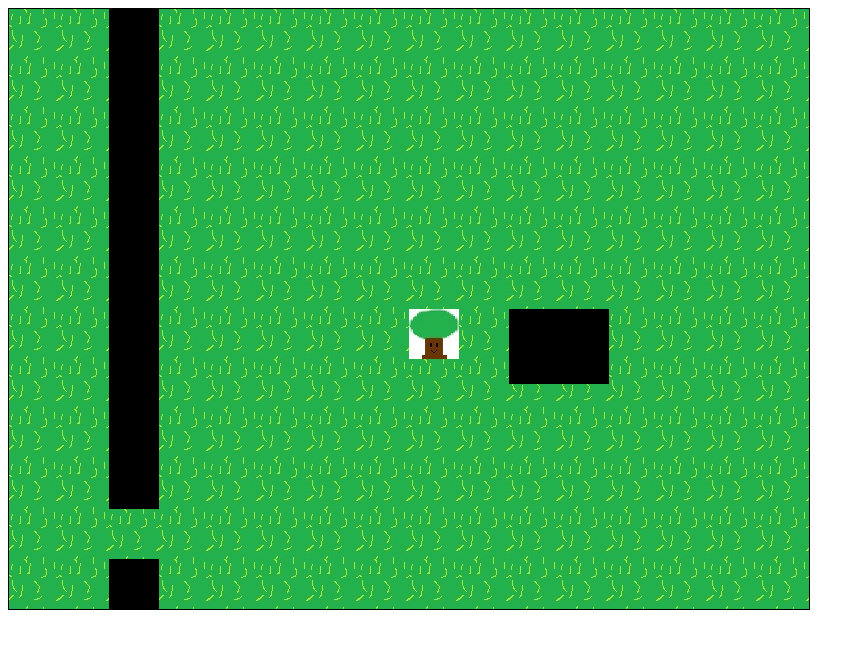
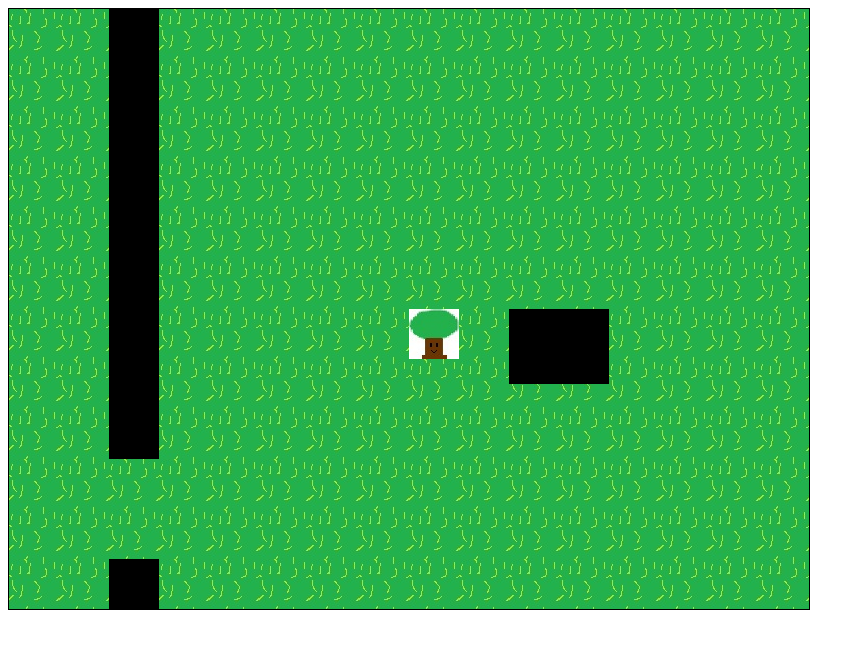
Before and after one commit to BondDaniel007/Mitchell-Project-1.0, a plain HTML site: page GameFiles1.html in a window 1280 px wide. Shown: the whole page, without its empty margins (0-865 px from the left). Drawn offline with Linux system fonts and the light colour scheme.

Commit message:
big door

```diff
--- a/GameFiles1.html
+++ b/GameFiles1.html
@@ -17,7 +17,7 @@
 
 
 		var left = false, right = false, up = false, down = false;
-		var box1 = { x: 100, y: 0,   w: 50,  h: 500 };
+		var box1 = { x: 100, y: 0,   w: 50,  h: 450 };
 		var box2 = { x: 500, y: 300, w: 100, h: 75 };
 		var box3 = { x: 100, y: 550, w: 50,  h: 50 };
 		var box3 = { x: 100, y: 550, w: 50,  h: 50 };
```
